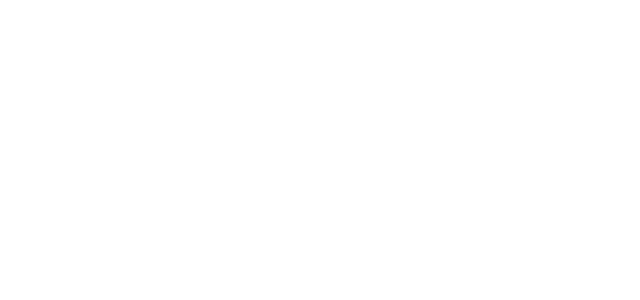
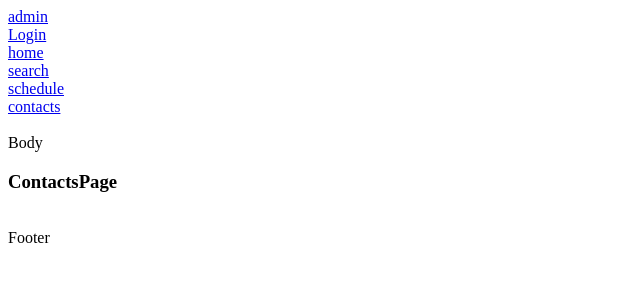
Before and after one commit to Selevn/Ticket-manager, a React app: page /contacts in a window 1280 px wide. Shown: the top 300 px of the page, without its empty margins (0-640 px from the left). Built offline with nearby package versions, Linux system fonts and the light colour scheme.

Commit message:
Basic pages navigation

```diff
--- a/src/js/components/App.js
+++ b/src/js/components/App.js
@@ -1,6 +1,6 @@
 import React from "react";
 import ReactDOM from "react-dom";
-import {BrowserRouter, Switch, Route} from 'react-router-dom';
+import {BrowserRouter, Switch, Route, Redirect} from 'react-router-dom';
 import Main from "./Main/Main.jsx";
 import Admin from "./Admin/Admin.jsx";
 import Login from "./Login/Login.jsx";
@@ -9,9 +9,9 @@ function App(props) {
     return (
             <div>
                 <Switch>
-                    <Route exact path='/' component={Main}/>
                     <Route path='/admin' component={Admin}/>
                     <Route path='/login' component={Login}/>
+                    <Route path='/' component={Main}/>
                 </Switch>
             </div>
 
--- /dev/null
+++ b/src/js/components/Main/Contacts/Contacts.jsx
@@ -0,0 +1,10 @@
+import React from 'react'
+
+function Contacts(props) {
+    return(<div>
+        <h3>ContactsPage</h3>
+    </div>)
+
+}
+
+export default Contacts;
--- /dev/null
+++ b/src/js/components/Main/Home/Home.jsx
@@ -0,0 +1,10 @@
+import React from 'react'
+
+function Home(props) {
+    return(<div>
+        <h3>HomePage</h3>
+    </div>)
+
+}
+
+export default Home;
--- a/src/js/components/Main/Main.jsx
+++ b/src/js/components/Main/Main.jsx
@@ -1,11 +1,16 @@
 import React from "react";
-import {NavLink} from "react-router-dom";
+import {Redirect} from "react-router-dom";
+import Navbar from "./MainComponents/Navbar/Navbar.jsx"
+import Body from "./MainComponents/Body/Body.jsx"
+import Footer from "./MainComponents/Footer/Footer.jsx"
 
 function Main(props) {
     return (
-        <div>Main<br/>
-            <NavLink to="/admin">admin</NavLink><br/>
-            <NavLink to="/login">Login</NavLink><br/>
+        <div>
+
+            <Navbar/>
+            <Body/>
+            <Footer/>
         </div>
     );
 }
--- /dev/null
+++ b/src/js/components/Main/MainComponents/Body/Body.jsx
@@ -0,0 +1,26 @@
+import React from 'react'
+import {Route, Switch} from "react-router-dom";
+
+import Home from "../../Home/Home.jsx";
+import Search from "../../Search/Search.jsx";
+import Schedule from "../../Schedule/Schedule.jsx";
+import Contacts from "../../Contacts/Contacts.jsx";
+
+function Body(props) {
+    return (
+        <div>
+            <br/>
+            Body
+            <br/>
+            <Switch>
+                <Route exact path='/' component={Home}/>
+                <Route exact path='/search' component={Search}/>
+                <Route exact path='/schedule' component={Schedule}/>
+                <Route exact path='/contacts' component={Contacts}/>
+            </Switch>
+        </div>
+    )
+
+}
+
+export default Body;
--- /dev/null
+++ b/src/js/components/Main/MainComponents/Footer/Footer.jsx
@@ -0,0 +1,12 @@
+import React from 'react'
+
+function Footer(props) {
+    return (<div>
+            <br/>
+            Footer
+        </div>
+    )
+
+}
+
+export default Footer;
--- /dev/null
+++ b/src/js/components/Main/MainComponents/Navbar/Navbar.jsx
@@ -0,0 +1,16 @@
+import React from 'react'
+import {NavLink} from "react-router-dom";
+
+function Navbar(props) {
+    return(<div>
+        <NavLink to="/admin">admin</NavLink><br/>
+        <NavLink to="/login">Login</NavLink><br/>
+        <NavLink to="/">home</NavLink><br/>
+        <NavLink to="/search">search</NavLink><br/>
+        <NavLink to="/schedule">schedule</NavLink><br/>
+        <NavLink to="/contacts">contacts</NavLink><br/>
+    </div>)
+
+}
+
+export default Navbar;
--- /dev/null
+++ b/src/js/components/Main/Schedule/Schedule.jsx
@@ -0,0 +1,10 @@
+import React from 'react'
+
+function Schedule(props) {
+    return(<div>
+        <h3>SchedulePage</h3>
+    </div>)
+
+}
+
+export default Schedule;
--- /dev/null
+++ b/src/js/components/Main/Search/Search.jsx
@@ -0,0 +1,10 @@
+import React from 'react'
+
+function Search(props) {
+    return(<div>
+        <h3>SearchPage</h3>
+    </div>)
+
+}
+
+export default Search;
```
